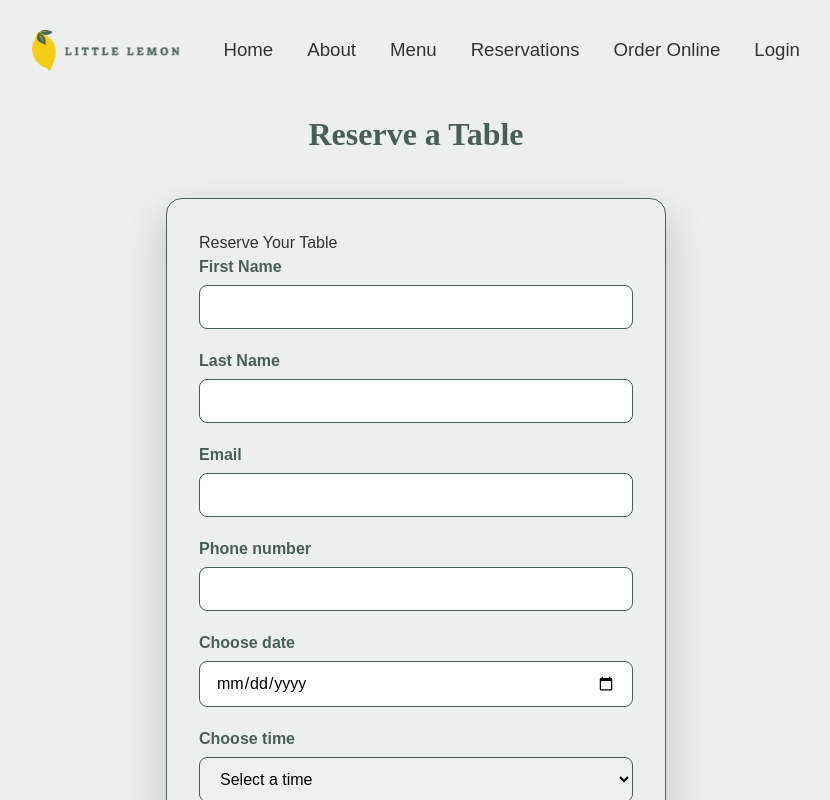
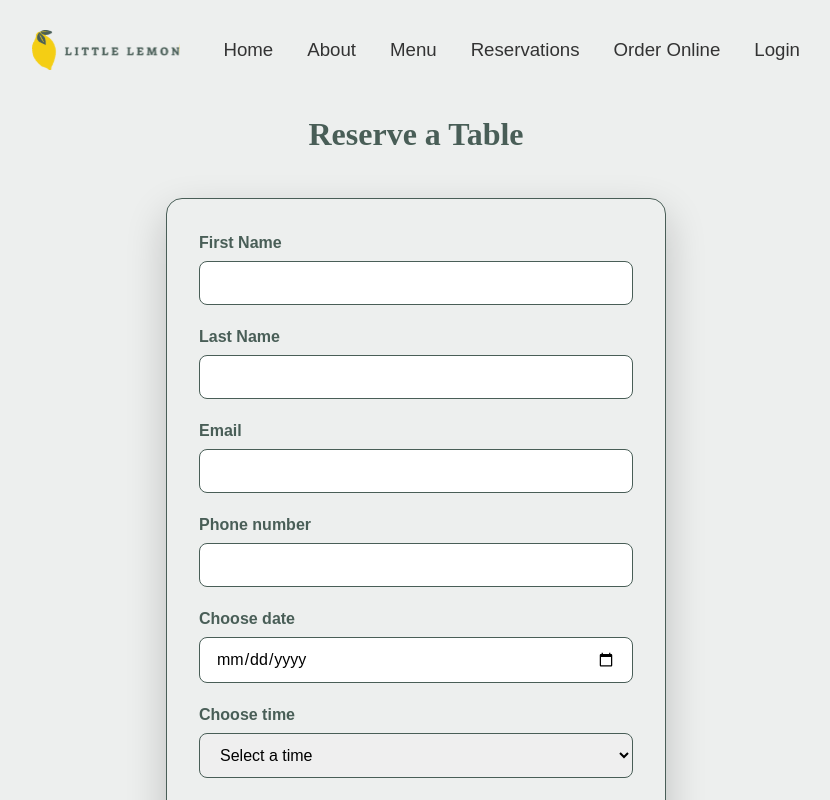
Before and after one commit to Lolita-G/little-lemon-app, a React (Create React App) app: page /booking in a window 1280 px wide. Shown: the top 800 px of the page, without its empty margins (224-1054 px from the left). Built offline with nearby package versions, Linux system fonts and the light colour scheme.

Commit message:
Remove legend from BookingForm for improved accessibility

```diff
--- a/src/components/BookingForm.js
+++ b/src/components/BookingForm.js
@@ -96,7 +96,6 @@ function BookingForm ({ availableTimes, dispatch, submitForm }){
     return (
         <form className="booking-form" onSubmit={handleSubmit} aria-label="Reservation Form">
             <fieldset>
-              <legend>Reserve Your Table</legend>
                 <div className="field">
                     <label htmlFor="firstName">First Name</label>
                     <input
```
